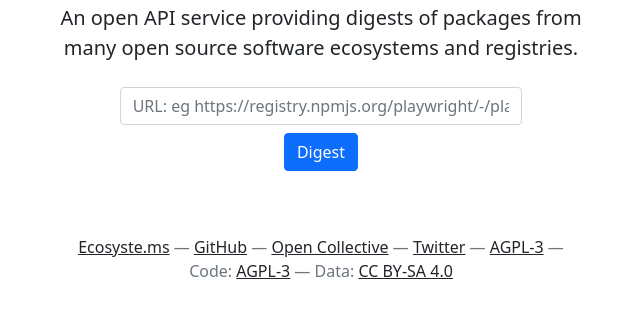
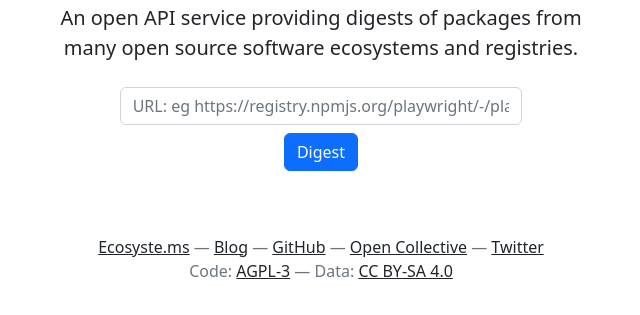
Before and after one commit to ecosyste-ms/digest, a website: page public/index.html in a window 1280 px wide. Shown: the part 119-434 px from the top of the page, without its empty margins (319-959 px from the left). Drawn offline with nearby package versions, Linux system fonts and the light colour scheme.

Commit message:
Add link to blog

```diff
--- a/public/index.html
+++ b/public/index.html
@@ -8,7 +8,7 @@
       Ecosyste.ms: Digest
     </title>
     <meta name="description" content="An open API service providing digests of packages from many open source software ecosystems and registries. ">
-    <link href="https://cdn.jsdelivr.net/npm/bootstrap@5.0.2/dist/css/bootstrap.min.css" rel="stylesheet" integrity="sha384-EVSTQN3/azprG1Anm3QDgpJLIm9Nao0Yz1ztcQTwFspd3yD65VohhpuuCOmLASjC" crossorigin="anonymous">
+    <link rel="stylesheet" href="https://cdn.jsdelivr.net/npm/bootstrap@5.2.1/dist/css/bootstrap.min.css" rel=""stylesheet" integrity="sha256-KTPJY0ik6ufLv48oDKCYFYaptcCX75UrmWytfSjy+tA=" crossorigin="anonymous">
   </head>
   <body>
     <div class="main">
@@ -38,10 +38,10 @@
 
     <footer class="py-5 container-sm text-muted text-center">
       <a class="link-dark" target="_blank" href="https://ecosyste.ms">Ecosyste.ms</a> —
+      <a class="link-dark" target="_blank" href="https://blog.ecosyste.ms">Blog</a> —
       <a class="link-dark" target="_blank" href="https://github.com/ecosyste-ms/digest">GitHub</a> —
       <a class="link-dark" target="_blank" href="https://opencollective.com/ecosystems">Open Collective</a> —
-      <a class="link-dark" target="_blank" href="https://twitter.com/ecosyste_ms">Twitter</a> —
-      <a class="link-dark" href="https://github.com/ecosyste-ms/digest/blob/main/LICENSE">AGPL-3</a>  —
+      <a class="link-dark" target="_blank" href="https://twitter.com/ecosyste_ms">Twitter</a>
       <br/>
       Code: <a class="link-dark" href="https://github.com/ecosyste-ms/digest/blob/main/LICENSE">AGPL-3</a>  —
       Data: <a class="link-dark" target="_blank" href="https://creativecommons.org/licenses/by-sa/4.0/">CC BY-SA 4.0</a>
```
